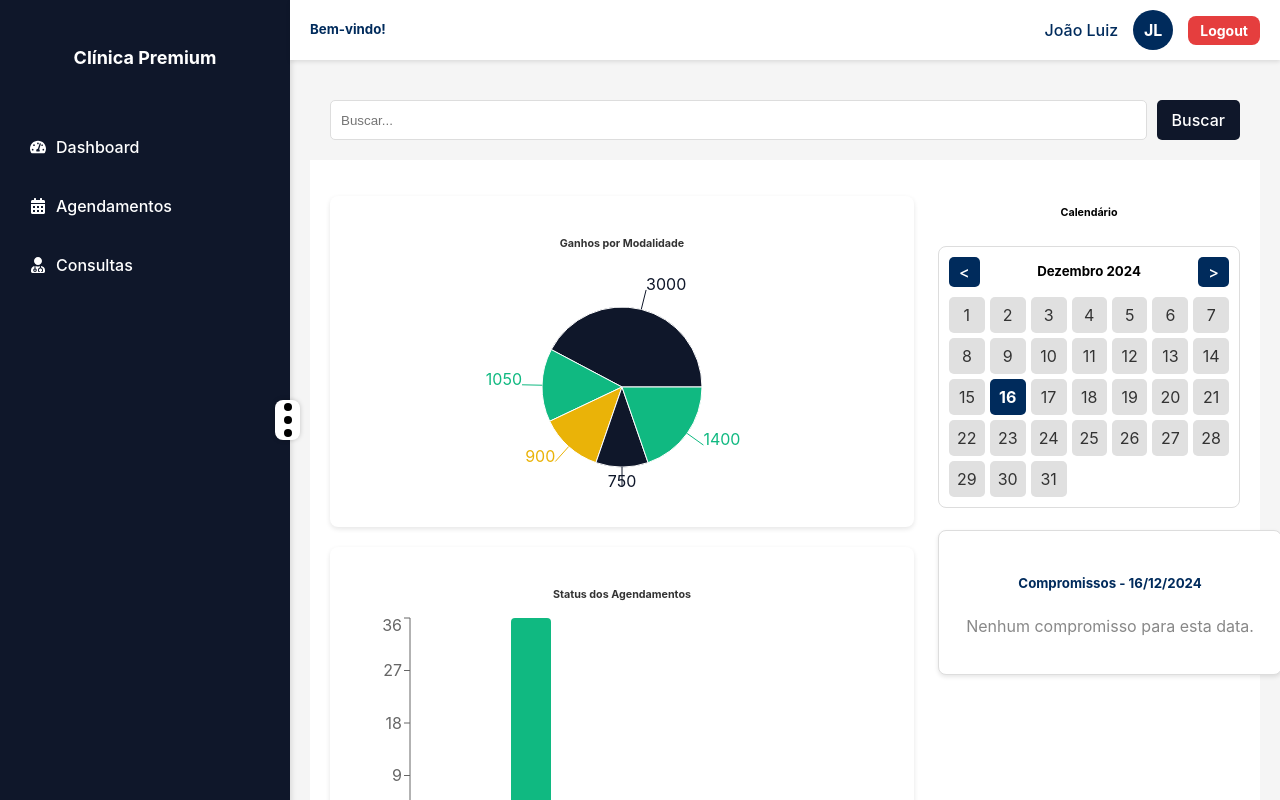
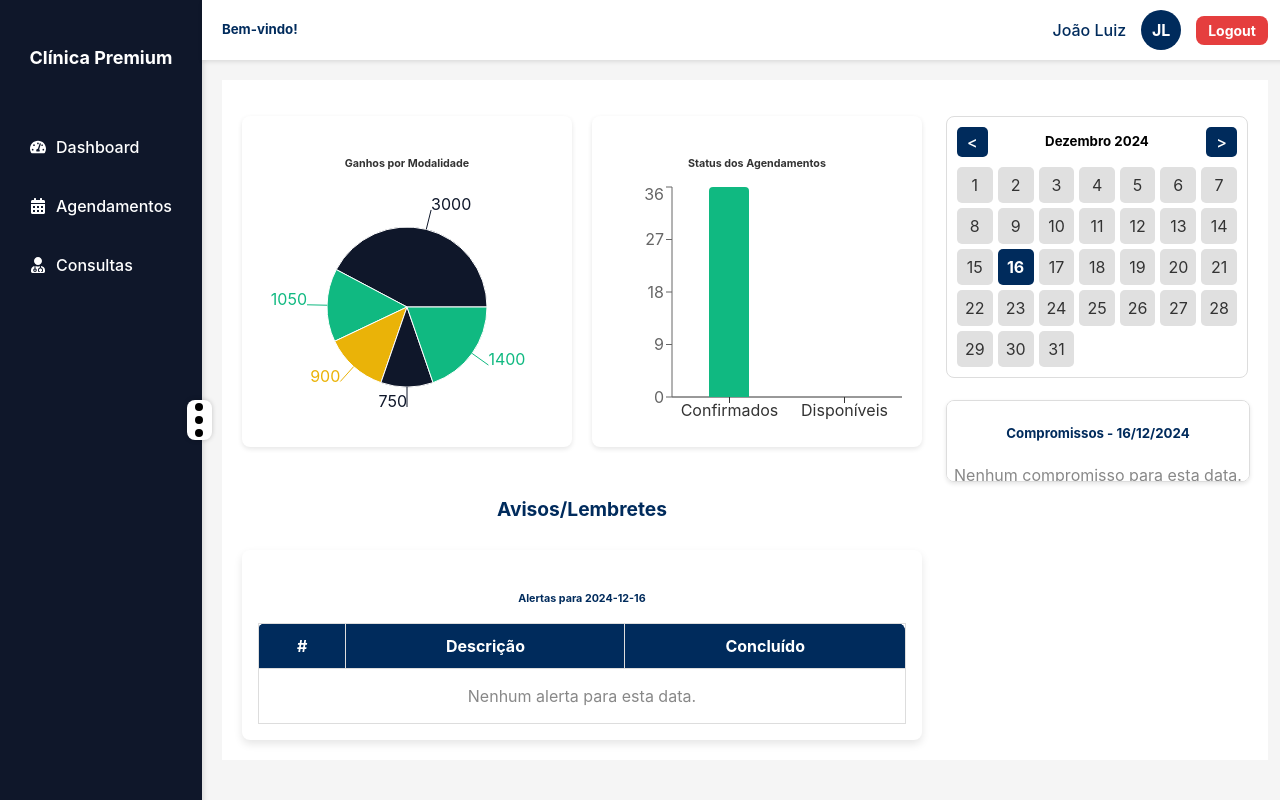
Before and after one commit to joaolrocha/advhealth, a React (Vite) app: page /dashboard in a window 1280 px wide. Built offline with nearby package versions, Linux system fonts and the light colour scheme.

Commit message:
feat: add responsivity at all

```diff
--- a/src/components/alertsTable/AlertsTable.tsx
+++ b/src/components/alertsTable/AlertsTable.tsx
@@ -1,19 +1,22 @@
-import React, { useState } from 'react';
+import React, { useState, useEffect } from 'react';
+import { alertsMock, Alert } from '../../mock/alertsMock';
 
-type Alert = {
-  id: number;
-  description: string;
-  checked: boolean;
+type AlertsTableProps = {
+  selectedDate: string | null; // Atualiza para aceitar null
 };
 
-const initialAlerts: Alert[] = [
-  { id: 1, description: 'Reunião com equipe às 10h', checked: false },
-  { id: 2, description: 'Atualizar agenda de consultas', checked: false },
-  { id: 3, description: 'Enviar relatório financeiro', checked: false },
-];
+const AlertsTable: React.FC<AlertsTableProps> = ({ selectedDate }) => {
+  const [alerts, setAlerts] = useState<Alert[]>([]);
 
-const AlertsTable: React.FC = () => {
-  const [alerts, setAlerts] = useState<Alert[]>(initialAlerts);
+  // Filtra os alertas pela data selecionada
+  useEffect(() => {
+    if (selectedDate) {
+      const filteredAlerts = alertsMock.filter((alert) => alert.date === selectedDate);
+      setAlerts(filteredAlerts);
+    } else {
+      setAlerts([]);
+    }
+  }, [selectedDate]);
 
   const toggleCheck = (id: number) => {
     setAlerts((prev) =>
@@ -22,30 +25,65 @@ const AlertsTable: React.FC = () => {
   };
 
   return (
-    <table style={{ width: '100%', borderCollapse: 'collapse', backgroundColor: '#fff' }}>
+    <div
+      style={{
+        backgroundColor: '#fff',
+        borderRadius: '8px',
+        boxShadow: '0 4px 8px rgba(0, 0, 0, 0.1)',
+        padding: '1rem',
+      }}
+    >
+      <h6 style={{ textAlign: 'center', marginBottom: '1rem', color: '#002b5c' }}>
+        {selectedDate ? `Alertas para ${selectedDate}` : 'Selecione uma data'}
+      </h6>
+
+      <div style={{ maxHeight: '300px', overflowY: 'auto' }}>
+        <table style={{ width: '100%', borderCollapse: 'collapse' }}>
           <thead>
-        <tr>
-          <th style={{ border: '1px solid #ddd', padding: '10px' }}>#</th>
-          <th style={{ border: '1px solid #ddd', padding: '10px' }}>Descrição</th>
-          <th style={{ border: '1px solid #ddd', padding: '10px' }}>Concluído</th>
+            <tr style={{ backgroundColor: '#002b5c', color: '#fff' }}>
+              <th style={{ padding: '10px', borderRadius: '8px 0 0 0' }}>#</th>
+              <th style={{ padding: '10px' }}>Descrição</th>
+              <th style={{ padding: '10px', borderRadius: '0 8px 0 0', textAlign: 'center' }}>Concluído</th>
             </tr>
           </thead>
           <tbody>
-        {alerts.map((alert) => (
-          <tr key={alert.id}>
-            <td style={{ border: '1px solid #ddd', padding: '10px' }}>{alert.id}</td>
-            <td style={{ border: '1px solid #ddd', padding: '10px' }}>{alert.description}</td>
-            <td style={{ textAlign: 'center', border: '1px solid #ddd', padding: '10px' }}>
+            {alerts.length > 0 ? (
+              alerts.map((alert) => (
+                <tr
+                  key={alert.id}
+                  style={{
+                    borderBottom: '1px solid #ddd',
+                    backgroundColor: alert.checked ? '#f0f9ff' : '#fff',
+                    transition: 'background-color 0.3s ease',
+                  }}
+                >
+                  <td style={{ padding: '10px', textAlign: 'center' }}>{alert.id}</td>
+                  <td style={{ padding: '10px' }}>{alert.description}</td>
+                  <td style={{ padding: '10px', textAlign: 'center' }}>
                     <input
                       type="checkbox"
                       checked={alert.checked}
                       onChange={() => toggleCheck(alert.id)}
+                      style={{
+                        width: '16px',
+                        height: '16px',
+                        cursor: 'pointer',
+                      }}
                     />
                   </td>
                 </tr>
-        ))}
+              ))
+            ) : (
+              <tr>
+                <td colSpan={3} style={{ textAlign: 'center', padding: '15px', color: '#888' }}>
+                  Nenhum alerta para esta data.
+                </td>
+              </tr>
+            )}
           </tbody>
         </table>
+      </div>
+    </div>
   );
 };
 
--- a/src/components/apointments/Apointments.tsx
+++ b/src/components/apointments/Apointments.tsx
@@ -36,10 +36,11 @@ const AppointmentsList: React.FC<AppointmentsListProps> = ({ appointments, selec
       style={{
         border: '1px solid #ddd',
         borderRadius: '8px',
-        padding: '20px',
         backgroundColor: '#fff',
         boxShadow: '0 2px 4px rgba(0, 0, 0, 0.1)',
         width: '100%',
+        maxHeight: '76%',
+        overflow: 'auto'
       }}
     >
       <h5
--- a/src/components/charts/DashboardCharts.tsx
+++ b/src/components/charts/DashboardCharts.tsx
@@ -1,6 +1,7 @@
 import React, { useMemo } from 'react';
 import { Bar, BarChart, Cell, Pie, PieChart, ResponsiveContainer, Tooltip, XAxis, YAxis } from 'recharts';
 import { mockAppointments } from '../../mock/appointmentsMock';
+import './dashboardCharts.css';
 
 const COLORS = ['#0f172a', '#10b981', '#eab308'];
 
@@ -50,28 +51,10 @@ const DashboardCharts: React.FC = () => {
   const { dataEarnings, dataAvailability } = useMemo(calculateChartData, []);
 
   return (
-    <div
-      style={{
-        display: 'flex',
-        gap: '20px',
-        justifyContent: 'center',
-        flexWrap: 'wrap',
-        marginTop: '1rem',
-      }}
-    >
+    <div className="dashboard-charts-container">
       {/* Gráfico de Pizza - Ganhos por Modalidade */}
-      <div
-        style={{
-          flex: '1 1 45%',
-          backgroundColor: '#fff',
-          borderRadius: '8px',
-          boxShadow: '0 2px 5px rgba(0, 0, 0, 0.1)',
-          padding: '15px',
-          textAlign: 'center',
-          minWidth: '300px',
-        }}
-      >
-        <h6 style={{ color: '#333', marginBottom: '10px' }}>Ganhos por Modalidade</h6>
+      <div className="chart-box">
+        <h6 className="chart-title">Ganhos por Modalidade</h6>
         <ResponsiveContainer width="100%" height={250}>
           <PieChart>
             <Pie data={dataEarnings} dataKey="value" outerRadius={80} label>
@@ -85,18 +68,8 @@ const DashboardCharts: React.FC = () => {
       </div>
 
       {/* Gráfico de Barras - Disponibilidade */}
-      <div
-        style={{
-          flex: '1 1 45%',
-          backgroundColor: '#fff',
-          borderRadius: '8px',
-          boxShadow: '0 2px 5px rgba(0, 0, 0, 0.1)',
-          padding: '15px',
-          textAlign: 'center',
-          minWidth: '300px',
-        }}
-      >
-        <h6 style={{ color: '#333', marginBottom: '10px' }}>Status dos Agendamentos</h6>
+      <div className="chart-box">
+        <h6 className="chart-title">Status dos Agendamentos</h6>
         <ResponsiveContainer width="100%" height={250}>
           <BarChart data={dataAvailability} barCategoryGap="40%">
             <XAxis dataKey="name" stroke="#333" />
@@ -105,10 +78,10 @@ const DashboardCharts: React.FC = () => {
               dataKey="value"
               fill="#10b981"
               radius={[4, 4, 0, 0]}
-              barSize={40} // Define a largura das barras
-              background={{ fill: 'transparent' }} // Remove o fundo cinza
+              barSize={40}
+              background={{ fill: 'transparent' }}
             />
-            <Tooltip cursor={{ fill: 'transparent' }} /> {/* Remove o cursor de hover */}
+            <Tooltip cursor={{ fill: 'transparent' }} />
           </BarChart>
         </ResponsiveContainer>
       </div>
--- /dev/null
+++ b/src/components/charts/dashboardCharts.css
@@ -0,0 +1,34 @@
+.dashboard-charts-container {
+  display: flex;
+  gap: 20px;
+  justify-content: center;
+  margin-top: 1rem;
+}
+
+.chart-box {
+  flex: 1 1 45%;
+  background-color: #fff;
+  border-radius: 8px;
+  box-shadow: 0 2px 5px rgba(0, 0, 0, 0.1);
+  padding: 15px;
+  text-align: center;
+  min-width: 300px;
+}
+
+.chart-title {
+  color: #333;
+  margin-bottom: 10px;
+}
+
+/* Responsividade */
+@media (max-width: 768px) {
+  .dashboard-charts-container {
+    flex-direction: column;
+    align-items: center;
+  }
+
+  .chart-box {
+    flex: 1 1 100%;
+    margin-bottom: 15px;
+  }
+}
--- /dev/null
+++ b/src/mock/alertsMock.ts
@@ -0,0 +1,26 @@
+export type Alert = {
+  id: number;
+  description: string;
+  checked: boolean;
+  date: string; // Data do alerta
+};
+
+export const alertsMock: Alert[] = [
+  // Alertas para hoje (17/12/2024)
+  { id: 1, description: 'Reunião com equipe às 10h', checked: false, date: '2024-12-17' },
+  { id: 2, description: 'Atualizar agenda de consultas', checked: false, date: '2024-12-17' },
+  { id: 3, description: 'Enviar relatório financeiro', checked: false, date: '2024-12-17' },
+  { id: 4, description: 'Revisar e-mails de pacientes', checked: false, date: '2024-12-17' },
+  { id: 5, description: 'Preparar materiais para a reunião', checked: false, date: '2024-12-17' },
+  { id: 6, description: 'Confirmar agendamentos da semana', checked: false, date: '2024-12-17' },
+
+  // Alertas para 18/12/2024
+  { id: 7, description: 'Atender ligação do fornecedor', checked: false, date: '2024-12-18' },
+  { id: 8, description: 'Agendar exames para novos pacientes', checked: false, date: '2024-12-18' },
+  { id: 9, description: 'Revisar relatório financeiro mensal', checked: false, date: '2024-12-18' },
+
+  // Alertas para 19/12/2024
+  { id: 10, description: 'Reunião com o time de TI', checked: false, date: '2024-12-19' },
+  { id: 11, description: 'Entregar documento ao RH', checked: false, date: '2024-12-19' },
+  { id: 12, description: 'Organizar pastas dos pacientes', checked: false, date: '2024-12-19' },
+];
--- a/src/pages/Consultations/consultations.css
+++ b/src/pages/Consultations/consultations.css
@@ -1,6 +1,7 @@
 .consultations-container {
   padding: 20px;
   background-color: #f5f5f5;
+  background-color: #fff
 }
 
 .consultations-title {
--- a/src/pages/Dashboard/Dashboard.tsx
+++ b/src/pages/Dashboard/Dashboard.tsx
@@ -1,10 +1,8 @@
 import React from 'react';
-import { Col, Row } from 'react-bootstrap';
 import AlertsTable from '../../components/alertsTable/AlertsTable';
 import AppointmentsList from '../../components/apointments/Apointments';
 import CalendarComponent from '../../components/calendar/CalendarComponent';
 import DashboardCharts from '../../components/charts/DashboardCharts';
-import SearchBar from '../../components/searchBar/SearchBar';
 import LayoutDashboard from '../../layouts/LayoutDashboard';
 import './Dashboard.css';
 import { useAppointments } from '../../hooks/useAppointments';
@@ -12,35 +10,22 @@ import { useAppointments } from '../../hooks/useAppointments';
 const Dashboard: React.FC = () => {
   const { selectedDate, appointments, loadAppointments } = useAppointments();
 
-  const handleSearch = (query: string) => {
-    console.log('Buscar por:', query);
-  };
-
   return (
     <div className="dashboard-container">
       <LayoutDashboard>
-        {/* SearchBar */}
-        <div className="dashboard-searchbar">
-          <Row>
-            <Col>
-              <SearchBar onSearch={handleSearch} />
-            </Col>
-          </Row>
-        </div>
-
         {/* Conteúdo */}
         <div className="dashboard-content">
           {/* Gráficos e Lembretes */}
           <div className="dashboard-left">
             <DashboardCharts />
             <h5 className="alerts-title">Avisos/Lembretes</h5>
-            <AlertsTable />
+            <AlertsTable selectedDate={selectedDate}/>
           </div>
 
           {/* Calendário e Compromissos */}
           <div className="dashboard-right">
             <div className="calendar-container">
-              <h6>Calendário</h6>
+              {/* <h6>Calendário</h6> */}
               <CalendarComponent onDateSelect={loadAppointments} />
             </div>
             <div className="appointments-container">
--- a/src/pages/Dashboard/dashboard.css
+++ b/src/pages/Dashboard/dashboard.css
@@ -1,6 +1,6 @@
 /* Dashboard Geral */
 .dashboard-container {
-  min-height: 100vh;
+  /* min-height: 100vh; */
   background-color: #f5f5f5;
 }
 
@@ -42,6 +42,7 @@
   display: flex;
   flex-direction: column;
   gap: 1.4rem;
+  margin-top: 1rem;
 }
 
 .calendar-container,
```
Lines whose indentation alone changed are shown as unchanged.
